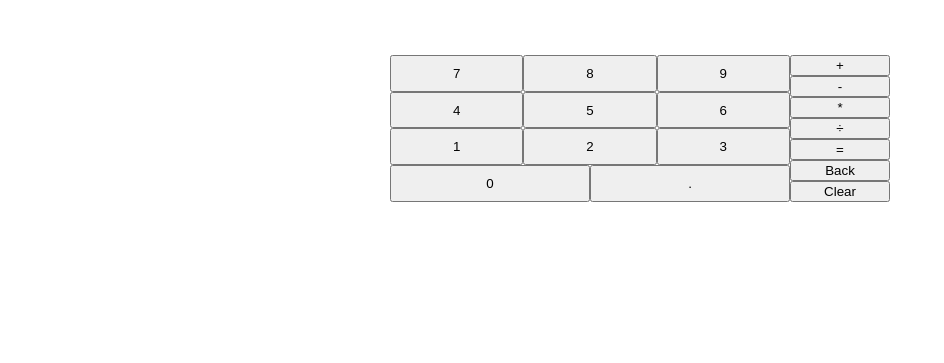
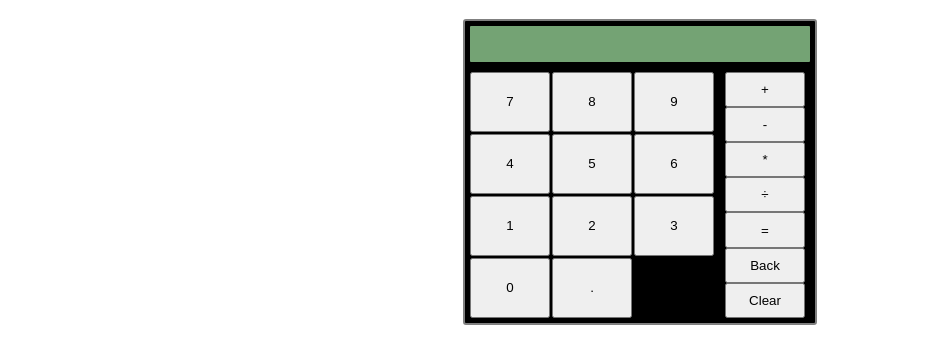
Before and after one commit to DeshawnN/odin-calculator, a plain HTML site: page index.html in a window 1280 px wide. Shown: the part 61-424 px from the top of the page, without its empty margins (0-944 px from the left). Drawn offline with Linux system fonts and the light colour scheme.

Commit message:
refactor: style css to more resemble a calculator

```diff
--- a/css/styles.css
+++ b/css/styles.css
@@ -1,38 +1,48 @@
 .calculator {
     display: flex;
-    width: 500px;
+    width: 350px;
     flex-direction: column;
     margin: 0 auto;
+    background-color: black;
+    border: 2px solid gray;
+    border-radius: 3px;
 }
 
 .display {
-    display: flex;
-    flex-direction: column;
-    flex: 1;
-    text-align: center;
+    background-color: rgb(116, 163, 116);
+    margin: 5px;
+    border-radius: 1px;
 }
-
 .display > * {
-    min-height: 18px
+    min-height: 18px;
+    text-align: end;
+    padding-right: 5px;
 }
 
 .buttons {
     display: flex;
+    margin: 5px
 }
+
 .number-buttons {
-    flex: 4;
+    display: flex;
     flex-wrap: wrap;
-    display: flex;
+    gap: 2px;
+    flex: 3
 }
+
 .number-buttons button {
-    flex: 33%;
+    width: 80px;
+    height: 60px
 }
 
 .calculation-buttons {
     display: flex;
-    flex: 1;
-    flex-direction: column;
-}
-.calculation-buttons button {
+    flex-direction: row;
+    flex-wrap: wrap;
     flex: 1
 }
+
+.calculation-buttons button {
+    width: 80px;
+}
```
